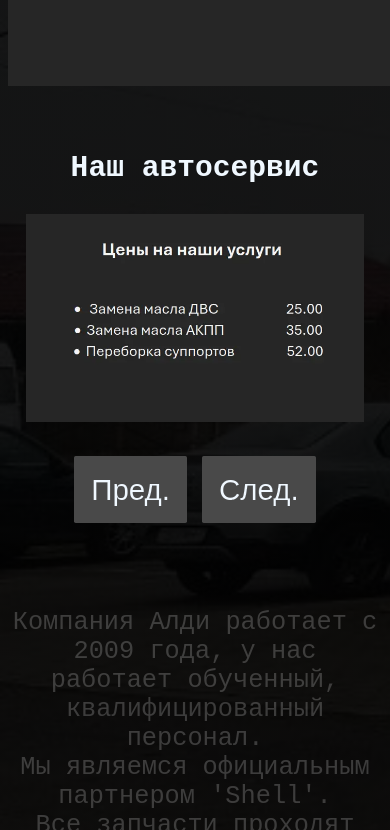
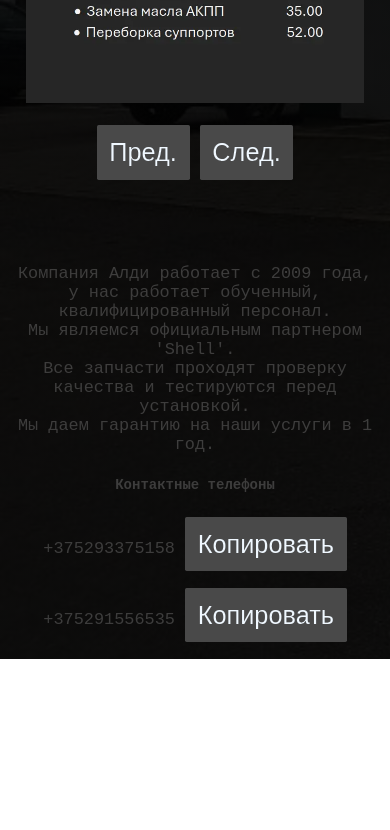
Before and after one commit to PocketSFabuser/VenomSite, a plain HTML site: page index.html in a window 390 px wide. Shown: the part 1170-2000 px from the top of the page. After the commit the page ends 1829 px from the top, so only its background shows below. Drawn offline with Linux system fonts and the light colour scheme.

Commit message:
change m-css font sizes

```diff
--- a/m-stylefile.css
+++ b/m-stylefile.css
@@ -6,7 +6,7 @@ body {
     background-repeat: no-repeat;
     color: aliceblue;
     font-family: 'Courier New', Courier, monospace;
-    font-size: 3vh; /* Adjust font size for mobile */
+    font-size: 2vh; /* Adjust font size for mobile */
     text-align: center;
 }
 
@@ -18,14 +18,14 @@ body {
 
 button {
     transition: opacity 0.5s ease-in-out;
-    font-size: 3.5vh; /* Font size for buttons */
+    font-size: 3vh; /* Font size for buttons */
     color: aliceblue;
     -webkit-text-stroke-width: 0.01vh;
     -webkit-text-stroke-color: black;
     background-color: rgb(73, 73, 73);
     border: hidden;
     border-radius: 0.2vh;
-    padding: 2vh; /* Adjust button size */
+    padding: 1.5vh; /* Adjust button size */
 }
 button:hover {
     background-color: rgb(51, 51, 51);
```
